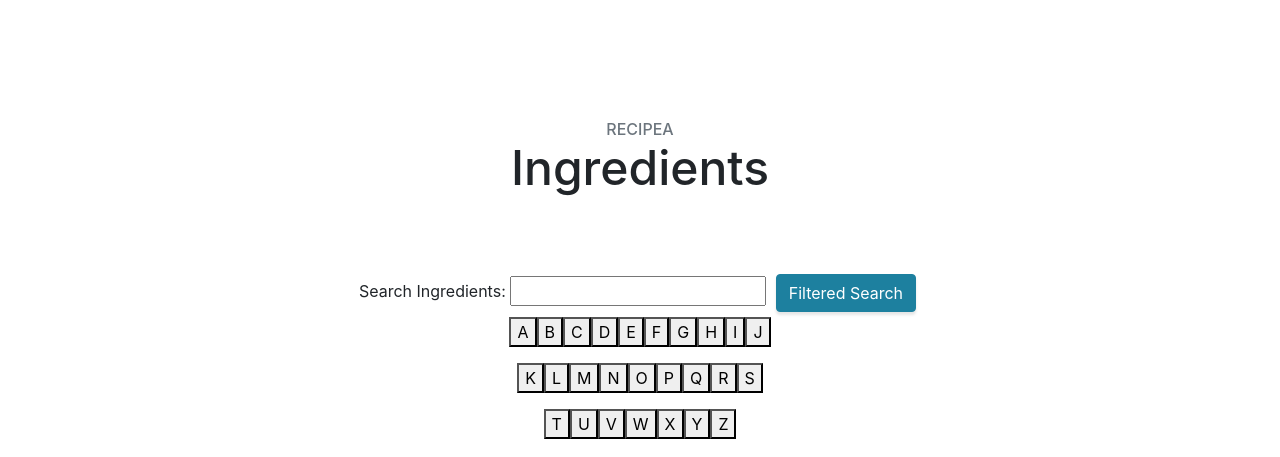
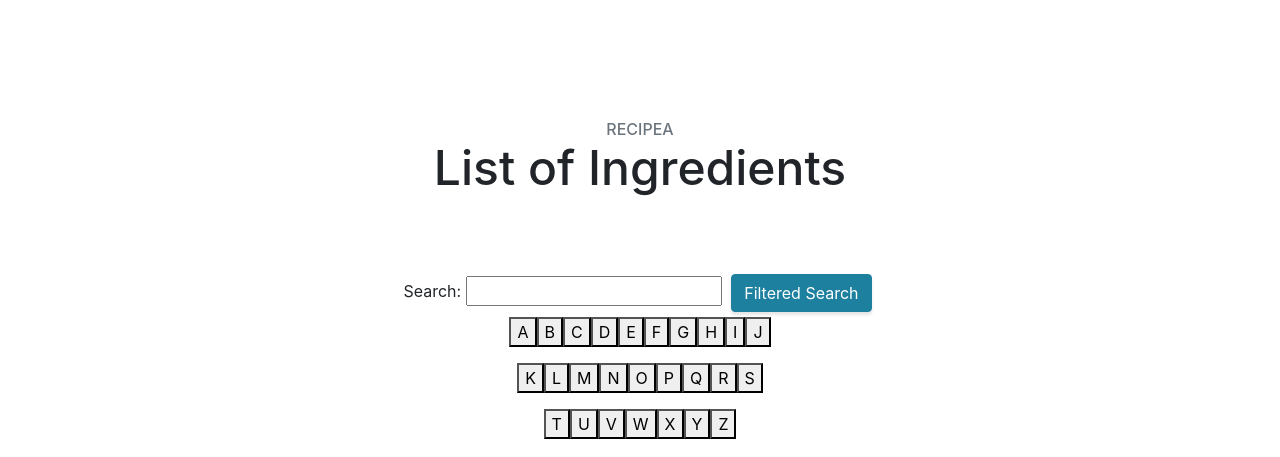
Before and after one commit to JennaScript/recipea, a website with bundled scripts: page ingredients.html in a window 1280 px wide. Shown: the top 457 px of the page. Built offline with nearby package versions, Linux system fonts and the light colour scheme; no server answers.

Commit message:
clean up

```diff
--- a/ingredients.html
+++ b/ingredients.html
@@ -22,11 +22,11 @@
     <section class="content-section" id="ingredients">
         <div class="container">
             <div class="content-section-heading text-center">
-                <h3 class="text-secondary mb-0">RECIPEA</h3>
-                <h2 class="mb-5">Ingredients</h2>
+                <h3 class="text-secondary mb-0">Recipea</h3>
+                <h2 class="mb-5">List of Ingredients</h2>
                 <h4 class="text-secondary mb-0" id="ingredients-array"></h4>
                 <br>
-                <label for="searchFilter">Search Ingredients:</label>
+                <label for="searchFilter">Search:</label>
 
                 <input type="text" id="searchFilter" name="searchFilter">
                 <a class="btn btn-primary btn-xl js-scroll-trigger" id="searchFilterButton" style="margin: 5px;">Filtered Search</a>
```
